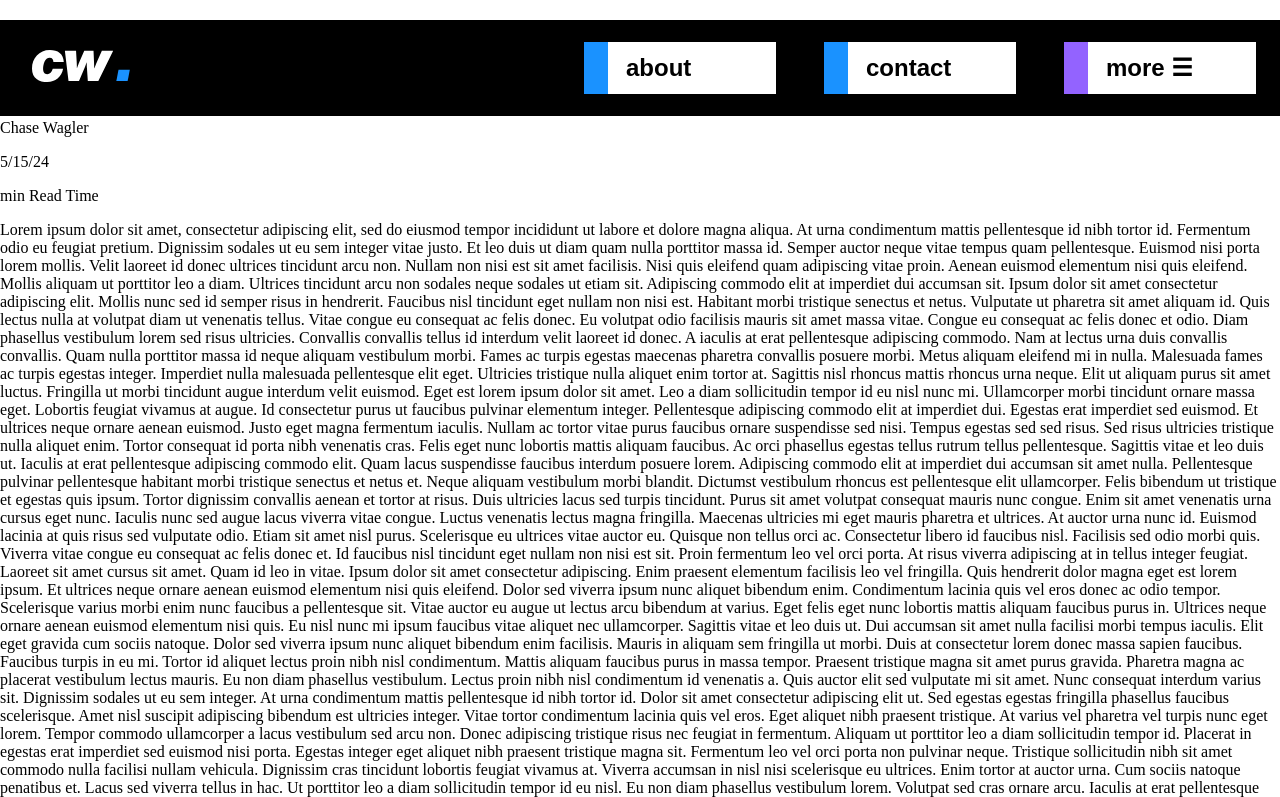
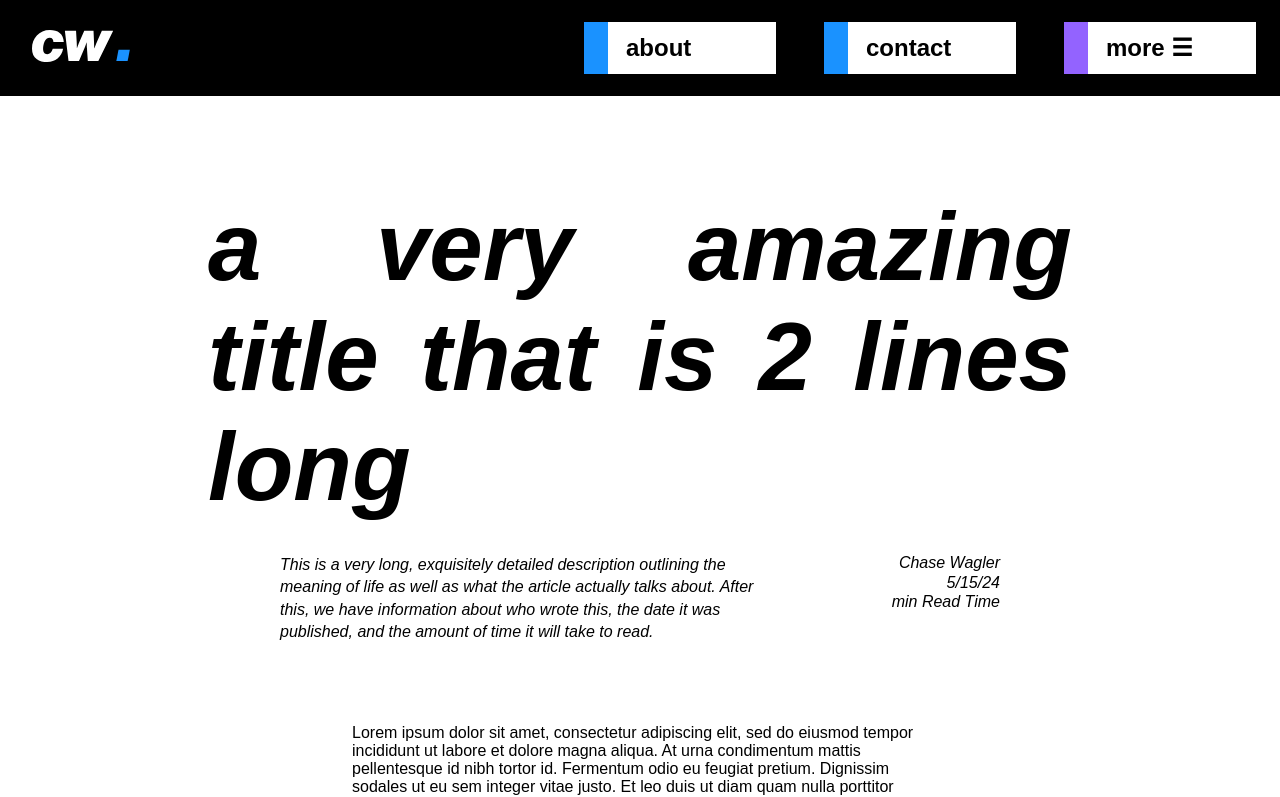
Before and after one commit to chr0mevillager/personalWebsite, a plain HTML site: page about.html in a window 1280 px wide. Shown: the top 797 px of the page. Drawn offline with Linux system fonts and the light colour scheme; a script that the page names is missing; a web font is replaced by a local one.

Commit message:
Added article styling

```diff
--- a/resources/stylesheets/main.css
+++ b/resources/stylesheets/main.css
@@ -15,6 +15,10 @@
 	}
 }
 
+html {
+	scroll-behavior: smooth;
+}
+
 body {
 	margin: 0;
 	padding: 0;
@@ -30,9 +34,82 @@ footer {
 	text-align: center;
 }
 
-.header-padding {
+#header-padding {
 	height: 6em;
 	padding: 0;
+}
+
+/* ---------- Article ---------- */
+article {
+	width: 100%;
+	padding-top: 6em;
+	margin: 0;
+	align-items: center;
+	display: flex;
+	flex-direction: column;
+	gap: 2em;
+	overflow-y: scroll;
+}
+
+article h1 {
+	font-family: neue-haas-grotesk-display, sans-serif;
+	color: black;
+	font-style: italic;
+	font-size: 6em;
+	font-weight: 900;
+	max-width: 9em;
+	padding: 0;
+	width: fit-content;
+	text-align: justify;
+	margin: 0;
+}
+
+article #article-info {
+	width: 45em;
+	display: flex;
+	justify-content: space-between;
+	flex-direction: row;
+	padding: 0;
+	margin: 0;
+	margin-bottom: 2em;
+}
+
+article #article-info #article-description {
+	font-family: neue-haas-grotesk-display, sans-serif;
+	color: black;
+	font-weight: 500;
+	font-style: italic;
+	max-width: 30em;
+	font-size: 1em;
+	margin: 0;
+	line-height: 1.4em;
+}
+
+article #article-info #article-quick-info {
+	width: 15em;
+	font-family: neue-haas-grotesk-display, sans-serif;
+	color: black;
+	font-weight: 500;
+	font-style: italic;
+	font-size: 1em;
+	text-align: right;
+	gap: 0.1em;
+	display: flex;
+	align-items: end;
+	flex-direction: column;
+}
+
+article #article-info #article-quick-info p, article #article-info #article-quick-info time {
+	margin: 0;
+}
+
+article #article-content {
+	font-family: neue-haas-grotesk-display, sans-serif;
+	color: black;
+	font-weight: 500;
+	font-size: 1em;
+	width: 36em;
+	white-space-collapse: preserve;
 }
 
 /* ---------- Button Links ---------- */
```
